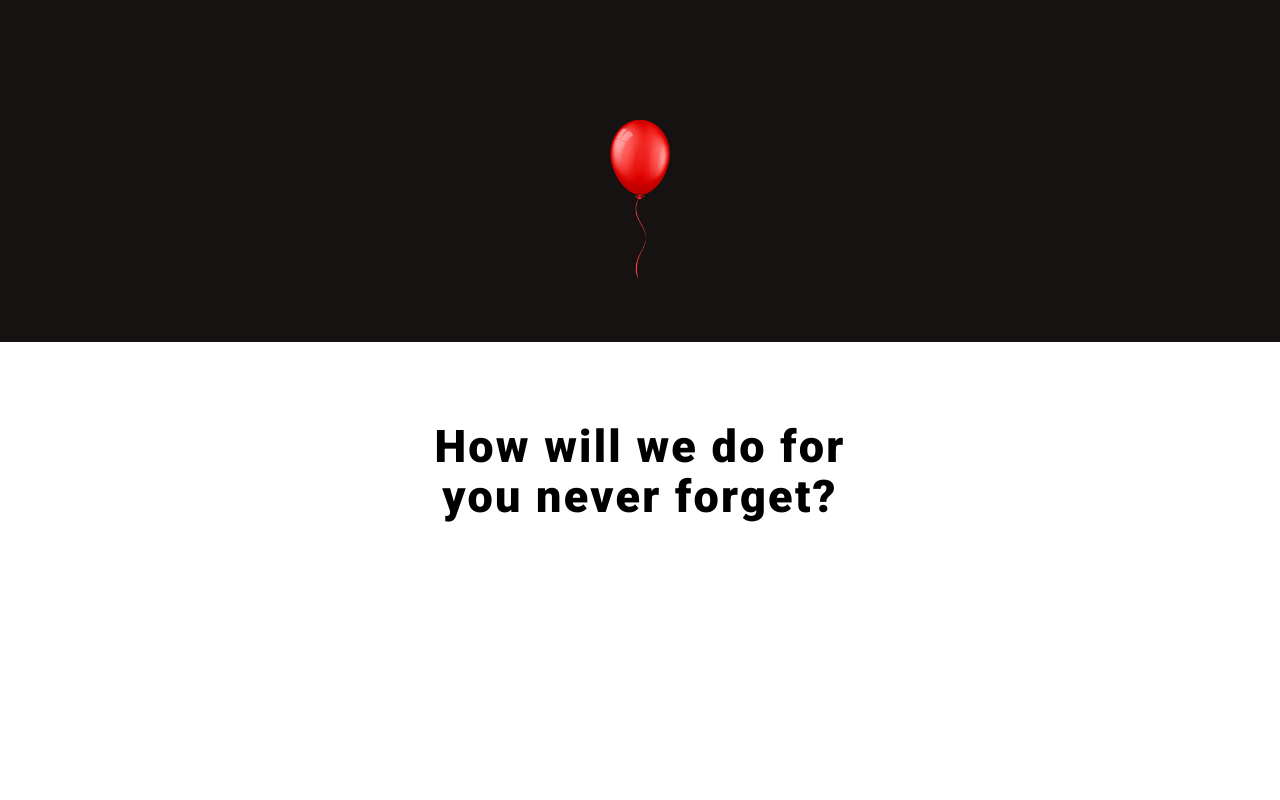
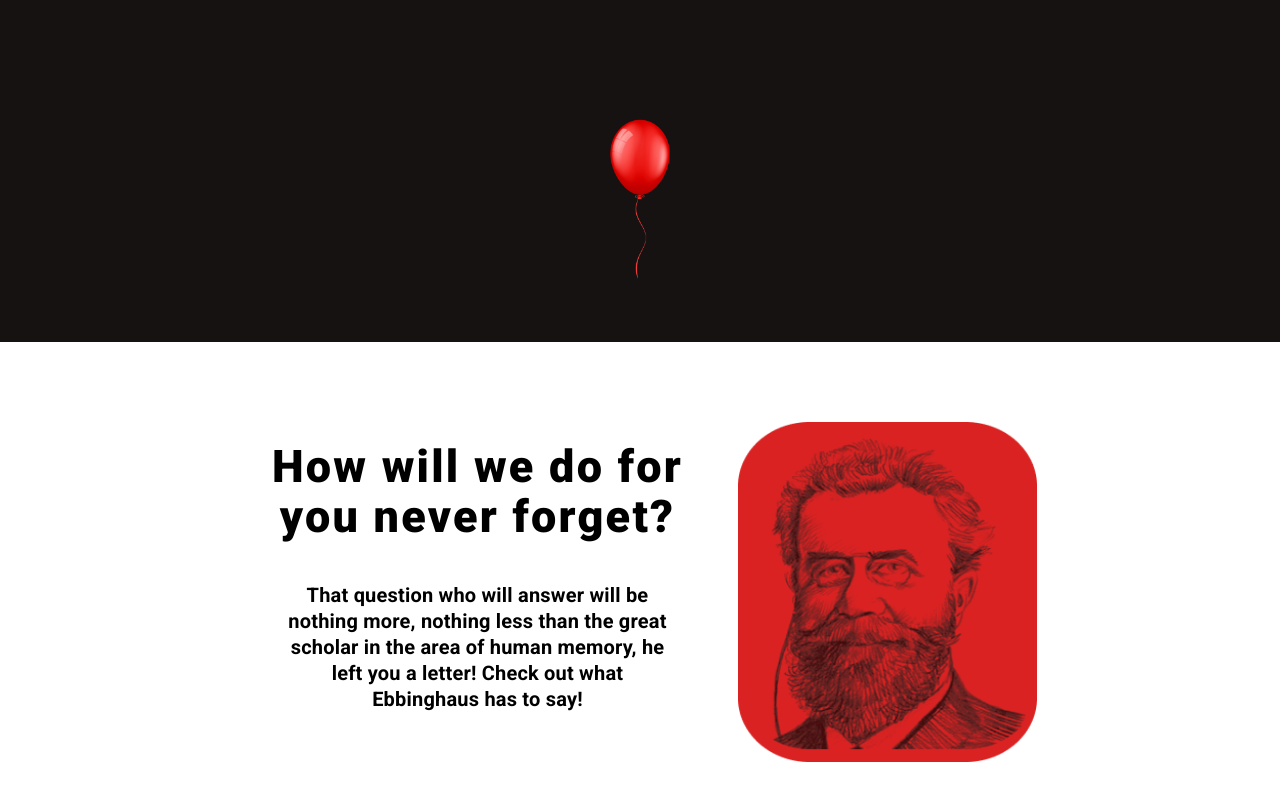
Before and after one commit to emilynakano/shining-front, a React (Create React App) app: page / in a window 1280 px wide. Shown: the part 458-1258 px from the top of the page. Built offline with nearby package versions, Linux system fonts and the light colour scheme; no server answers.

Commit message:
feat: title, description and image from herman in second section

```diff
--- a/src/pages/home/SecondSection.js
+++ b/src/pages/home/SecondSection.js
@@ -1,31 +1,70 @@
 import styled from 'styled-components';
-import { Title as StyleTitle, Description } from './FirstSection';
+import { Title as StyleTitle, Description as StyleDescription } from './FirstSection';
+import Hermann from '../../assets/images/Hermann.jpg';
 
 export default function SecondSection() {
   return (
-
     <Container>
+      <Main>
         <Title>
           <h1>
             How will we do for
             you never forget?
           </h1>
         </Title>
+        <Description>
+          <h1>
+            That question who will answer
+            will be nothing more, nothing
+            less than the great scholar in
+            the area of human memory, he left
+            you a letter! Check out what Ebbinghaus
+            has to say!
+          </h1>
+        </Description>
+      </Main>
+      <LogoHermann>
+        <img src={Hermann} alt="herman" />
+
+      </LogoHermann>
     </Container>
-
   );
 }
 const Container = styled.div`
   background: #FFFFFF;
   height: 100vh;
+
   display: flex;
+  flex-direction: row;
   justify-content:center;
-  text-align:center;
   padding-top: 80px;
 `;
+const Main = styled.div`
+  max-width: 520px;
+
+  display: flex;
+  flex-direction: column;
+  align-items:center;
+  text-align:center;
+  justify-content: space-around;
+  max-height: 310px;
+`;
 const Title = styled(StyleTitle)`
-  max-width: 500px;
   h1 {
     color:black;
   }
+
 `;
+const Description = styled(StyleDescription)`
+  h1 {
+    color:black;
+  }
+
+`;
+const LogoHermann = styled.div`
+  img {
+    width: 300px;
+    height: 340px;
+    margin-right: 25px;
+  }
+`;
```
Also changed, not shown: src/assets/images/Hermann.jpg. Lines whose indentation alone changed are shown as unchanged.
